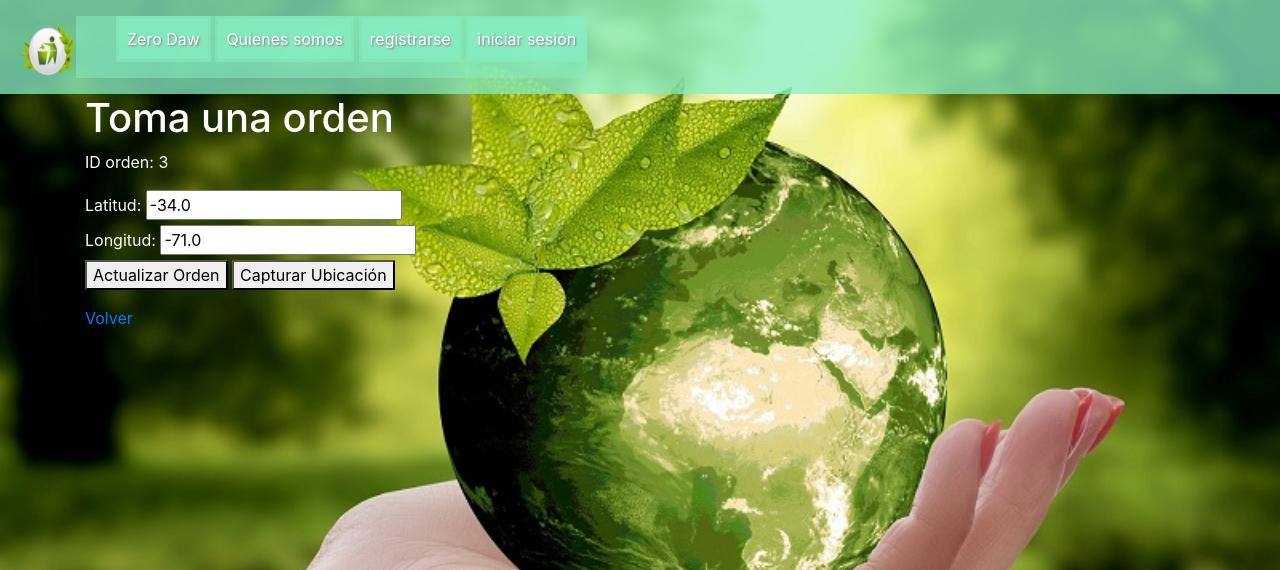
After one commit to Jorge-gib/Zero_Daw_V9, a Django app: page /registro/tomar_orden/3/ in a window 1280 px wide. The commit adds this page. Shown: the top 570 px of the page. Run offline with Django 4.2, Linux system fonts and the light colour scheme; data comes from the database, SQL or seed files in the repository; both versions use the stored data as it was after the commit; parts of the project's set-up code (start-up, migrations or seed data) failed here and were passed over; some libraries are stand-ins or nearby versions.

Commit message:
Se agrego funcion tomar orden y cambio de seguimiento de orden

```diff
--- a/Registro/forms.py
+++ b/Registro/forms.py
@@ -248,6 +248,16 @@ class Orden_reciclajeForm(forms.ModelForm):
 
 
         }
+class OrdenUpdateForm(forms.ModelForm):
+    latitud_posicion_recolector = forms.FloatField(label='Latitud')
+    longitud_posicion_recolector = forms.FloatField(label='Longitud')
+
+    class Meta:
+        model = Orden_reciclaje
+        fields = [
+            'latitud_posicion_recolector',
+            'longitud_posicion_recolector',
+        ]
 
 
 class Reserva_ordenForm(forms.ModelForm):
--- a/Registro/models.py
+++ b/Registro/models.py
@@ -49,8 +49,10 @@ class Orden_reciclaje(models.Model):
     fecha_orden = models.DateField()
     tipo_material = models.CharField(max_length=200, blank=False, null=True, choices=TIPO_MATERIAL)
     cantidad_material = models.IntegerField()
-    latitud_posicion_ciudadano = models.IntegerField(null=True)
-    longitud_posicion_ciudadano = models.IntegerField(null=True)
+    latitud_posicion_ciudadano = models.CharField(max_length=200, null=True)
+    longitud_posicion_ciudadano = models.CharField(max_length=200, null=True)
+    latitud_posicion_recolector = models.CharField(max_length=200, null=True)
+    longitud_posicion_recolector = models.CharField(max_length=200, null=True)
 
 
 
--- a/Registro/urls.py
+++ b/Registro/urls.py
@@ -1,10 +1,15 @@
 from django.urls import path, include
-from .forms import PassUpdateForm, Reserva_ordenForm, RegistroForm, Calificacion_recolector_ciudadanoForm, Orden_reciclajeForm, Calificacion_recicladorForm, Registro_entrega_materialForm
+from .forms import OrdenUpdateForm, PassUpdateForm, Reserva_ordenForm, RegistroForm, Calificacion_recolector_ciudadanoForm, Orden_reciclajeForm, Calificacion_recicladorForm, Registro_entrega_materialForm
 from . import views
-from .views import  somos, validacion_pass, enviar_correo_pass, mensaje, confirmacion3, UserDelete, UserUpdate, confirmacion, Orden_Reserva_List, Autenticar_us, RegistroUsuario, UserList, OrdenList, agregar_orden_reciclaje, registro, agregar_orden_reserva
+from .views import confirmacion_posicion_recolector, MostrarOrdenesView, TomarOrdenView,somos, validacion_pass, enviar_correo_pass, mensaje, confirmacion3, UserDelete, UserUpdate, confirmacion, Orden_Reserva_List, Autenticar_us, RegistroUsuario, UserList, OrdenList, agregar_orden_reciclaje, registro, agregar_orden_reserva
 
 
 urlpatterns = [
+
+    path('mostrar_ordenes/', MostrarOrdenesView.as_view(), name='mostrar_ordenes'),
+    path('tomar_orden/<int:pk>/', TomarOrdenView.as_view(), name='tomar_orden'),
+
+    path('confirmacion_posicion_recolector', views.confirmacion_posicion_recolector, name='confirmacion_posicion_recolector'),
      # localhost:8000/registrar
     path('registrar', RegistroUsuario.as_view(), name="registrar"),
 
@@ -87,7 +92,7 @@ urlpatterns = [
 
 
      # editar una carrera
-    path('editar_orden_reciclaje/<int:orden_reciclaje_id>', views.editar_orden_reciclaje, name="editar_orden_reciclaje"),
+
 
     ########################################################################################################################################################
 
--- a/Registro/views.py
+++ b/Registro/views.py
@@ -1,12 +1,11 @@
 from django.shortcuts import render
 from .models import Reserva_orden, UserModelo, Calificacion_recolector_ciudadano, Orden_reciclaje, Calificacion_reciclador, Registro_entrega_material
-from .forms import  Posicion_recolectorForm, PassUpdateForm, UserUpdateForm, Reserva_ordenForm, RegistroForm, Calificacion_recolector_ciudadanoForm, Calificacion_recicladorForm, Registro_entrega_materialForm, Orden_reciclajeForm
+from .forms import  OrdenUpdateForm, Posicion_recolectorForm, PassUpdateForm, UserUpdateForm, Reserva_ordenForm, RegistroForm, Calificacion_recolector_ciudadanoForm, Calificacion_recicladorForm, Registro_entrega_materialForm, Orden_reciclajeForm
 from django.views.generic import ListView, CreateView, UpdateView, DeleteView
 from django.urls import reverse, reverse_lazy
 from django.shortcuts import redirect
 from django.http import HttpResponse
 from django.views.generic import CreateView
-from django.views.generic import ListView, CreateView, UpdateView, DeleteView, DetailView
 from django.contrib.auth.models import User
 from django.contrib.auth.forms import UserCreationForm
 from django.contrib.auth.mixins import LoginRequiredMixin
@@ -19,6 +18,8 @@ from django.contrib.auth.tokens import default_token_generator
 from django.contrib.sites.shortcuts import get_current_site
 from django.utils.http import urlsafe_base64_encode
 from django.utils.encoding import force_bytes
+from django.shortcuts import render, redirect, get_object_or_404
+from django.views.generic import FormView
 
 # Create your views here.
 class UserDelete(DeleteView):
@@ -140,6 +141,10 @@ def confirmacion(request):
     context={}
     return render(request, 'Registro/confirmacion_2.html', context)
 
+def confirmacion_posicion_recolector(request):
+    context={}
+    return render(request, 'Registro/confirmacion_posicion_recolector.html', context)
+
 def confirmacion3(request):
     context={}
     return render(request, 'Registro/confirmacion_3.html', context)
@@ -166,11 +171,7 @@ def verRegistroEntregaMaterial(request):
 
 
 
-##################################################################################################################
 
-##class OrdenList(ListView):
-    ##model = Orden_reciclaje
-    ##template_name = 'Registro/detalle.html'
 
 class OrdenList(LoginRequiredMixin, ListView):
     model = Orden_reciclaje
@@ -195,28 +196,29 @@ class Orden_Reserva_List(LoginRequiredMixin, ListView):
         queryset = queryset.filter(id_user=self.request.user.id)
         return queryset
 ####################################################################################################
+class TomarOrdenView(UpdateView):
+    model = Orden_reciclaje
+    form_class = OrdenUpdateForm
+    template_name = 'Registro/tomar_orden.html'
+    success_url = reverse_lazy('confirmacion_posicion_recolector')
 
 
 
-########################################################################################################
+###############################################################################################################
 
+class MostrarOrdenesView(ListView):
+    model = UserModelo
+    template_name = 'Registro/mostrar_ordenes.html'
 
+    def post(self, request, *args, **kwargs):
+        orden_id = request.POST.get('orden_id')
+        url = reverse('tomar_orden', args=[orden_id])
+        return redirect(url)
 
-
-#########################################################################################################
-
-
-
-############################################################################################################
-
-
-
-
- ###############################################################################################################
-
-
-
-
+    def get_context_data(self, **kwargs):
+        context = super().get_context_data(**kwargs)
+        context['ordenes'] = Orden_reciclaje.objects.all()
+        return context
 #################################################################################################################
 
 def agregar_calificacion_recolector_ciudadano(request):
@@ -257,6 +259,10 @@ def agregar_registro_entrega_material(request):
     else:
         form = Registro_entrega_materialForm()
         return render(request, "Pagina/agregar_registro_entrega_material.html", {'form': form})
+
+############################################################################################################################
+
+
 
 ############################################################################################################################
 
--- a/api/views.py
+++ b/api/views.py
@@ -13,8 +13,8 @@ def geolocalizacion(request):
         if orden_reciclaje is None:
             return render(request, 'Api/error_api.html')
 
-        latitud = orden_reciclaje.latitud_posicion_ciudadano
-        longitud = orden_reciclaje.longitud_posicion_ciudadano
+        latitud = orden_reciclaje.latitud_posicion_recolector
+        longitud = orden_reciclaje.longitud_posicion_recolector
 
         # Llamar a la API de geolocalización con las coordenadas proporcionadas
         response = requests.get(f'https://maps.googleapis.com/maps/api/geocode/json?latlng={latitud},{longitud}&key=AIzaSyAeYeyldDKCcpeYVppGwYKzizbDf_HVnSo')
--- /dev/null
+++ b/templates/Registro/tomar_orden.html
@@ -0,0 +1,53 @@
+{% extends 'base.html' %}
+
+{% block title %}Lista de ordenes{% endblock %}
+
+{% block content %}
+  <h1 class="letras">Toma una orden</h1>
+  {% if orden_reciclaje %}
+    <form method="POST" action="{% url 'tomar_orden' orden_reciclaje.id_orden %}">
+      {% csrf_token %}
+      <div class="letras">
+        <p>ID orden: {{ orden_reciclaje.id_orden }}</p>
+      </div>
+      <div>
+        <label class="letras" for="latitud_posicion_recolector">Latitud:</label>
+        <input type="text" name="latitud_posicion_recolector" value="{{ orden_reciclaje.latitud_posicion_recolector }}" required>
+      </div>
+      <div>
+        <label class="letras" for="longitud_posicion_recolector">Longitud:</label>
+        <input type="text" name="longitud_posicion_recolector" value="{{ orden_reciclaje.longitud_posicion_recolector }}" required>
+      </div>
+      <button type="submit">Actualizar Orden</button>
+      <button type="button" onclick="capturarUbicacion()">Capturar Ubicación</button>
+    </form>
+  {% else %}
+    <p class="letras">No hay órdenes disponibles.</p>
+  {% endif %}
+
+  <div id="success-message" style="display: none;">El objeto Orden_reciclaje se registró con éxito.</div>
+
+  <script>
+    function showSuccessMessage() {
+      document.getElementById("success-message").style.display = "block";
+    }
+
+    function capturarUbicacion() {
+      if (navigator.geolocation) {
+        navigator.geolocation.getCurrentPosition(function(position) {
+          var latitud = Math.floor(position.coords.latitude);
+          var longitud = Math.floor(position.coords.longitude);
+
+          document.querySelector('input[name="latitud_posicion_recolector"]').value = latitud;
+          document.querySelector('input[name="longitud_posicion_recolector"]').value = longitud;
+        });
+      } else {
+        alert("Tu navegador no admite la geolocalización.");
+      }
+    }
+  </script>
+
+  <div>
+    <a href="{% url 'mostrar_ordenes' %}">Volver</a>
+  </div>
+{% endblock %}
--- a/templates/home.html
+++ b/templates/home.html
@@ -32,7 +32,8 @@
     {% endif %}
     {% if user.tipo_usuario == "Recolector" %}
     <div>
-        <li class="nav-item"><a href="{% url 'list_user' %}">Ver mi perfil</a></li>
+        <li class="nav-item"><a class="link" href="{% url 'mostrar_ordenes' %}">Buscar ordenes de servicio</a></li>
+        <li class="nav-item"><a class="link" href="{% url 'list_user' %}">Ver mi perfil</a></li>
     </div>
     {% endif %}
     {% if user.tipo_usuario == "Operario_municipalidad" %}
```
Also changed, not shown: templates/Registro/confirmacion_posicion_recolector.html (added, +12 -0 lines), templates/Registro/mostrar_ordenes.html (added, +31 -0 lines), Registro/migrations/0002_orden_reciclaje_latitud_posicion_recolector_and_more.py (added), Registro/migrations/0003_alter_orden_reciclaje_latitud_posicion_ciudadano_and_more.py (added), db.sqlite3.
